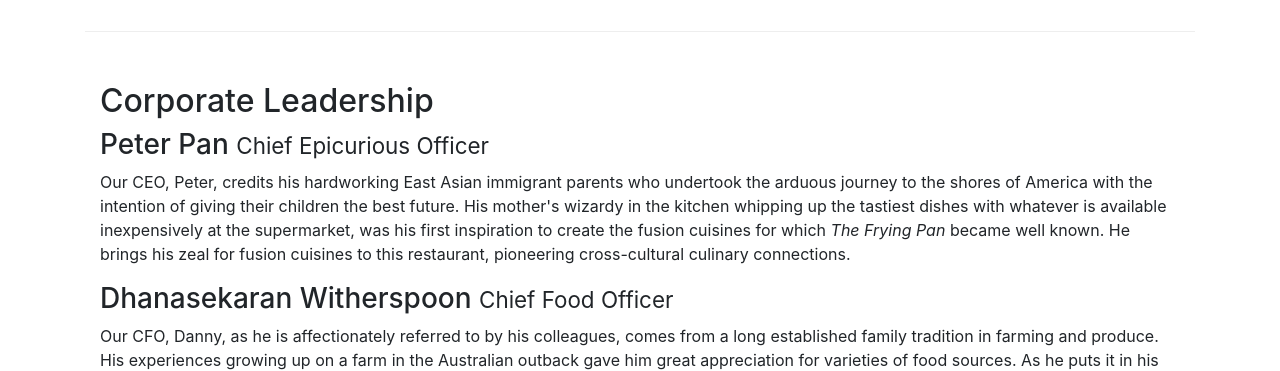
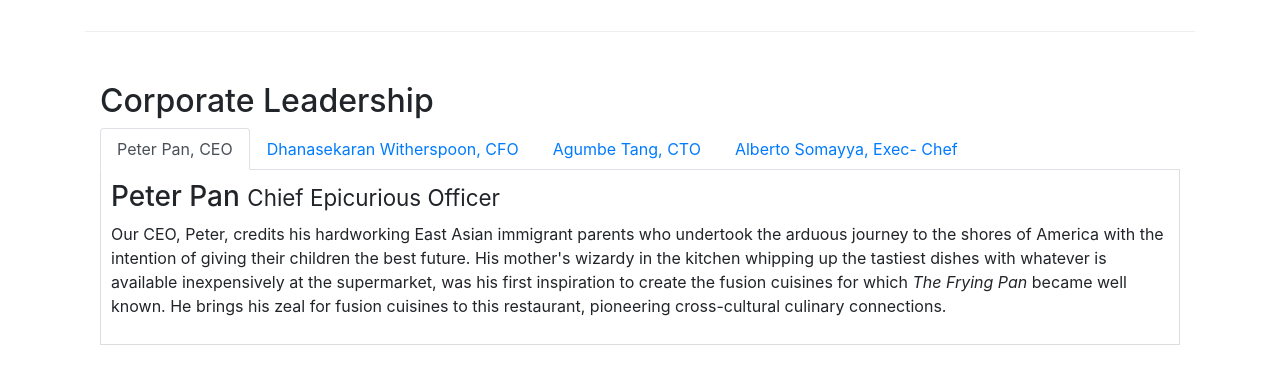
Before and after one commit to nicosquare/coursera-full-stack, a website: page aboutus.html in a window 1280 px wide. Shown: the part 940-1311 px from the top of the page. Drawn offline with nearby package versions, Linux system fonts and the light colour scheme.

Commit message:
Tabs excercise

```diff
--- a/aboutus.html
+++ b/aboutus.html
@@ -116,15 +116,56 @@
 
         <div class="row row-content ">
             <div class="col-12">
+
                 <h2>Corporate Leadership</h2>
+
+                <ul class="nav nav-tabs">
+                    <li class="nav-item">
+                        <a class="nav-link active" href="#peter" role="tab" data-toggle="tab">
+                            Peter Pan, CEO
+                        </a>
+                    </li>
+                    <li class="nav-item">
+                        <a class="nav-link" href="#danny" role="tab" data-toggle="tab">
+                            Dhanasekaran Witherspoon, CFO
+                        </a>
+                    </li>
+                    <li class="nav-item">
+                        <a class="nav-link" href="#agumbe" role="tab" data-toggle="tab">
+                            Agumbe Tang, CTO
+                        </a>
+                    </li>
+                    <li class="nav-item">
+                        <a class="nav-link" href="#alberto" role="tab" data-toggle="tab">
+                            Alberto Somayya, Exec- Chef
+                        </a>
+                    </li>
+                </ul>
+
+                <div class="tab-content">
+
+                    <div role="tabpanel" class="tab-pane fade show active" id="peter">
                         <h3>Peter Pan <small>Chief Epicurious Officer</small></h3>
                         <p class="d-none d-sm-block">Our CEO, Peter, credits his hardworking East Asian immigrant parents who undertook the arduous journey to the shores of America with the intention of giving their children the best future. His mother's wizardy in the kitchen whipping up the tastiest dishes with whatever is available inexpensively at the supermarket, was his first inspiration to create the fusion cuisines for which <em>The Frying Pan</em> became well known. He brings his zeal for fusion cuisines to this restaurant, pioneering cross-cultural culinary connections.</p>
+                    </div>
+
+                    <div role="tabpanel" class="tab-pane fade" id="danny">
                         <h3>Dhanasekaran Witherspoon <small>Chief Food Officer</small></h3>
                         <p class="d-none d-sm-block">Our CFO, Danny, as he is affectionately referred to by his colleagues, comes from a long established family tradition in farming and produce. His experiences growing up on a farm in the Australian outback gave him great appreciation for varieties of food sources. As he puts it in his own words, <em>Everything that runs, wins, and everything that stays, pays!</em></p>
+                    </div>
+
+                    <div role="tabpanel" class="tab-pane fade" id="agumbe">
                         <h3>Agumbe Tang <small>Chief Taste Officer</small></h3>
                         <p class="d-none d-sm-block">Blessed with the most discerning gustatory sense, Agumbe, our CTO, personally ensures that every dish that we serve meets his exacting tastes. Our chefs dread the tongue lashing that ensues if their dish does not meet his exacting standards. He lives by his motto, <em>You click only if you survive my lick.</em></p>
+                    </div>
+
+                    <div role="tabpanel" class="tab-pane fade" id="alberto">
                         <h3>Alberto Somayya <small>Executive Chef</small></h3>
                         <p class="d-none d-sm-block">Award winning three-star Michelin chef with wide International experience having worked closely with whos-who in the culinary world, he specializes in creating mouthwatering Indo-Italian fusion experiences. He says, <em>Put together the cuisines from the two craziest cultures, and you get a winning hit! Amma Mia!</em></p>
+                    </div>
+
+                </div>
+
             </div>
        </div>
 
--- a/css/styles.css
+++ b/css/styles.css
@@ -42,3 +42,10 @@ body{
 	color: white;
 	width: 100%;
 }
+
+.tab-content {
+	border-left: 1px solid #ddd;
+	border-right: 1px solid #ddd;
+	border-bottom: 1px solid #ddd;
+	padding: 10px;
+}
```
Lines whose indentation alone changed are shown as unchanged.
